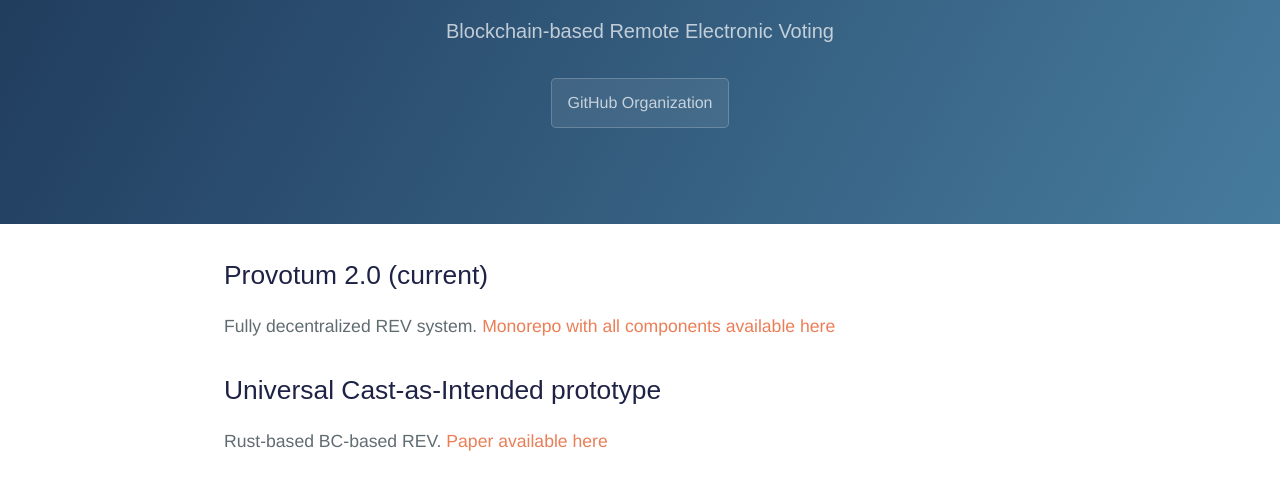
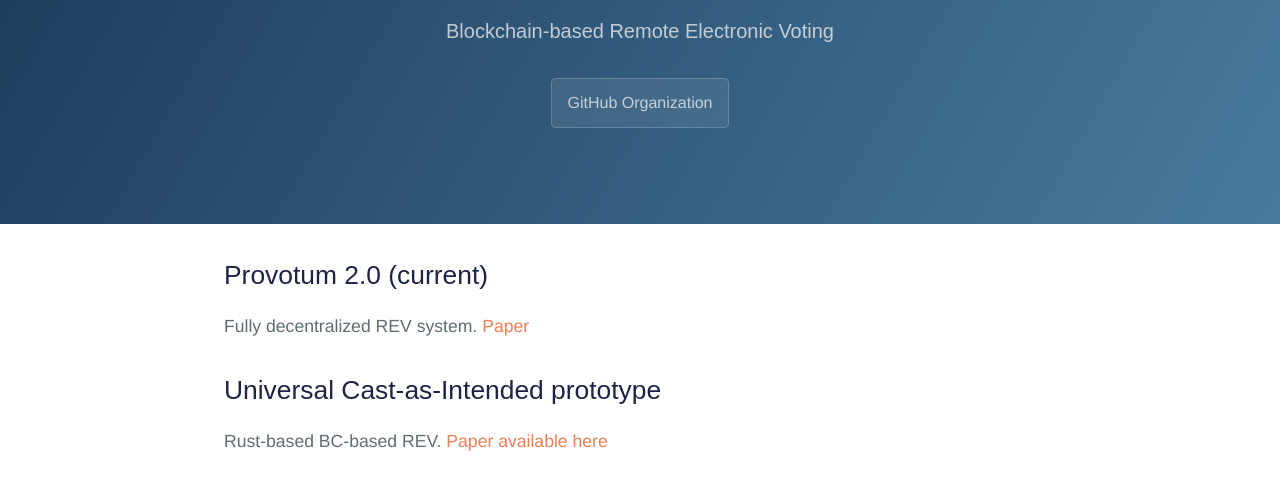
Before and after one commit to provotum/provotum.github.io, a website: page index.html in a window 1280 px wide. Shown: the part 316-800 px from the top of the page. Drawn offline with Linux system fonts and the light colour scheme; a web font is replaced by a local one.

Commit message:
Update index.html

```diff
--- a/index.html
+++ b/index.html
@@ -22,7 +22,7 @@
 <section class="main-content">
 
   <h2>Provotum 2.0 (current)</h2>
-  <p>Fully decentralized REV system. <a href="http://www.github.com/provotum/provotum-v2">Monorepo with all components available here</a></p>
+  <p>Fully decentralized REV system. <a href="https://www.researchgate.net/publication/345319094_Provotum_A_Blockchain-based_and_End-to-end_Verifiable_Remote_Electronic_Voting_System">Paper</a></p>
 
   <h2>Universal Cast-as-Intended prototype</h2>
   <p>Rust-based BC-based REV. <a href="https://dl.acm.org/doi/abs/10.1145/3341105.3373884">Paper available here</a></p>
```
